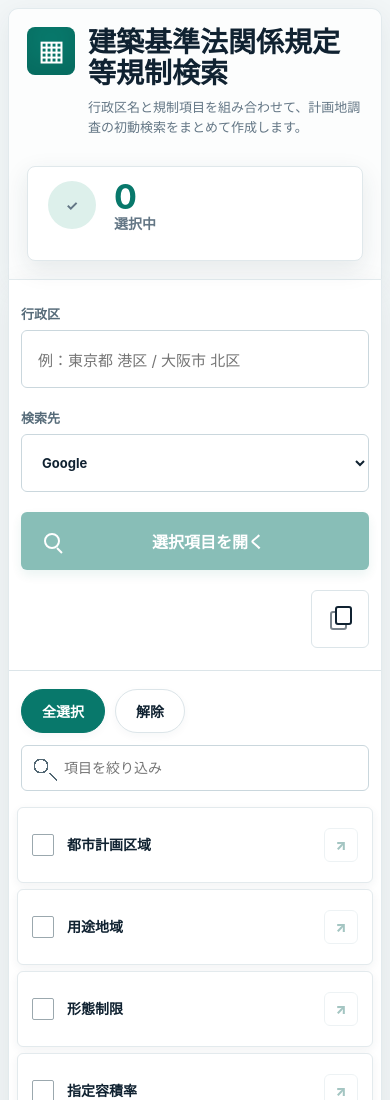
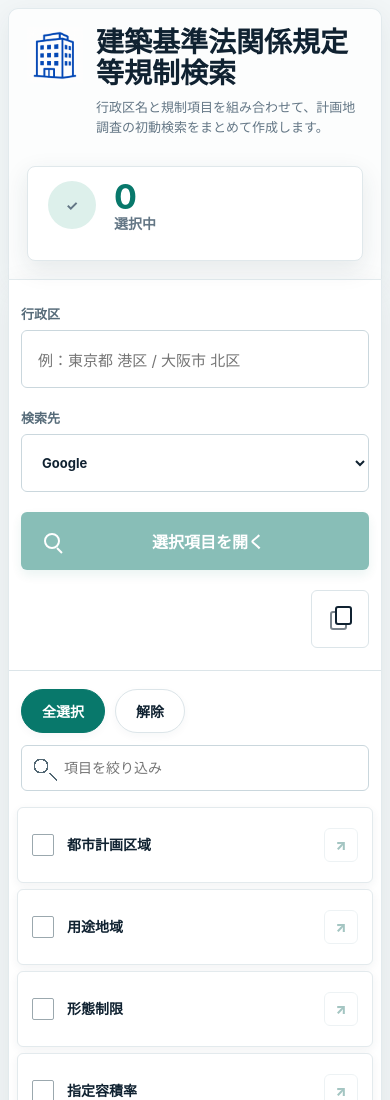
Before and after one commit to ho-ki-an/building-regulation-search, a plain HTML site: page index.html in a window 390 px wide. Shown: the top 1100 px of the page. Drawn offline with Linux system fonts and the light colour scheme.

Commit message:
Add files via upload

```diff
--- a/index.html
+++ b/index.html
@@ -64,21 +64,19 @@
     }
 
     .brand-mark {
-      width: 62px;
-      height: 62px;
-      flex: 0 0 62px;
+      width: 72px;
+      height: 72px;
+      flex: 0 0 72px;
       display: grid;
       place-items: center;
-      border-radius: 8px;
-      color: #fff;
-      background: var(--accent);
-      box-shadow: inset 0 -12px 22px rgba(0, 49, 44, .18);
-      font-size: 33px;
-      font-weight: 900;
+      overflow: hidden;
     }
 
-    .brand-mark::before {
-      content: "▦";
+    .brand-mark img {
+      display: block;
+      width: 100%;
+      height: 100%;
+      object-fit: contain;
     }
 
     h1 {
@@ -504,10 +502,9 @@
       }
 
       .brand-mark {
-        width: 48px;
-        height: 48px;
-        flex-basis: 48px;
-        font-size: 26px;
+        width: 56px;
+        height: 56px;
+        flex-basis: 56px;
       }
 
       .controls,
@@ -551,7 +548,9 @@
   <main class="shell">
     <header>
       <div class="brand">
-        <div class="brand-mark" aria-hidden="true"></div>
+        <div class="brand-mark" aria-hidden="true">
+          <img src="building-icon.png" alt="">
+        </div>
         <div>
           <h1>建築基準法関係規定等規制検索</h1>
           <p class="lead">行政区名と規制項目を組み合わせて、計画地調査の初動検索をまとめて作成します。</p>
```
Also changed, not shown: building-icon.png (added).
